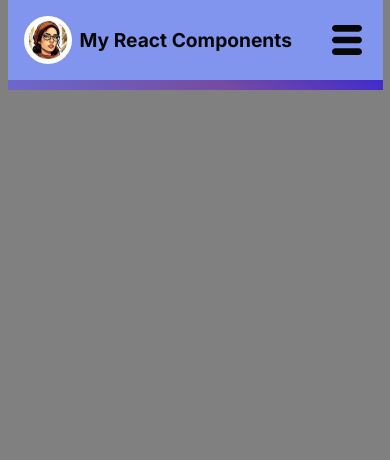
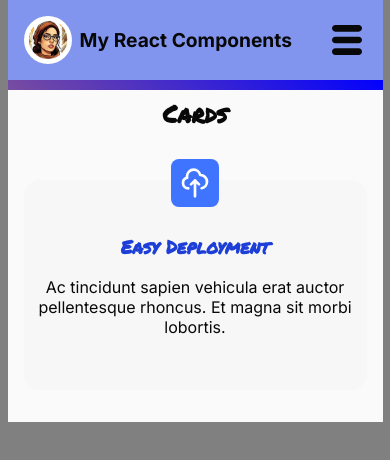
Before and after one commit to RosaBen/react-components-scrimba, a React (Vite) app: page /cards in a window 390 px wide. Before the commit this address had no page. Shown: the top 460 px of the page. Built offline with nearby package versions, Linux system fonts and the light colour scheme.

Commit message:
added card mobile first

```diff
--- a/src/App.jsx
+++ b/src/App.jsx
@@ -9,12 +9,15 @@ import Header from "./components/Header";
 import Home from "./pages/Home";
 import Badges from "./pages/Badges";
 import Banners from "./pages/Banners";
+import Cards from "./pages/Cards";
 import Testimonials from "./pages/Testimonials";
+import Toasts from "./pages/Toasts";
 
 // styles
 import "./assets/styles/main.css";
 import "./assets/styles/badges.css";
 import "./assets/styles/banners.css";
+import "./assets/styles/cards-toasts.css";
 import "./assets/styles/testimonials.css";
 import "./assets/styles/responsive.css";
 
@@ -36,7 +39,9 @@ function App() {
             <Route path="/" element={<Home />} />
             <Route path="/badges" element={<Badges />} />
             <Route path="/banners" element={<Banners />} />
+            <Route path="/cards" element={<Cards />} />
             <Route path="/testimonials" element={<Testimonials />} />
+            <Route path="/toasts" element={<Toasts />} />
           </Routes>
         </div>
       </ToggleContext.Provider>
--- a/src/assets/styles/banners.css
+++ b/src/assets/styles/banners.css
@@ -1,14 +1,3 @@
-main {
-  margin-top: 2rem;
-}
-
-.banners {
-  padding: 1rem;
-  display: grid;
-  grid-template-columns: 1fr;
-  place-items: center;
-}
-
 .banners h2 {
   margin-bottom: 1rem;
 }
--- /dev/null
+++ b/src/assets/styles/cards-toasts.css
@@ -0,0 +1,30 @@
+.cards .card-container {
+  display: flex;
+  flex-direction: column;
+  justify-content: center;
+  text-align: center;
+  background: #f7f7f7;
+  margin-top: 3rem;
+  height: 210px;
+  border-radius: 1rem;
+  position: relative;
+}
+
+.cards .card-container img {
+  width: 3rem;
+  height: 3rem;
+  background: #3f75fe;
+  padding: 0.5rem;
+  align-self: center;
+  position: absolute;
+  top: -10%;
+  border-radius: 0.5rem;
+}
+
+.cards .txt h3 {
+  margin-bottom: 1rem;
+}
+
+.cards .card-container:hover {
+  box-shadow: 2px 2px 5px #3f75fe;
+}
--- a/src/assets/styles/main.css
+++ b/src/assets/styles/main.css
@@ -3,6 +3,13 @@
   max-width: 375px;
   margin: 0 auto;
   background: #fafafa;
+}
+
+main {
+  display: grid;
+  place-items: center;
+  padding: 1rem 1rem 2rem;
+  grid-template-columns: 1fr;
 }
 
 nav .desktop-nav {
--- a/src/assets/styles/testimonials.css
+++ b/src/assets/styles/testimonials.css
@@ -1,10 +1,3 @@
-.testimonials {
-  display: grid;
-  grid-template-columns: 1fr;
-  place-items: center;
-  margin-top: 2rem;
-}
-
 /* with picture */
 
 .blue-bg {
--- /dev/null
+++ b/src/pages/Cards.jsx
@@ -0,0 +1,18 @@
+import upload from "../assets/images/cloudUpload.svg";
+export default function Cards() {
+  return (
+    <main className="cards">
+      <h2>Cards</h2>
+      <div className="card-container">
+        <img src={upload} alt="upload" className="upload" />
+        <section className="txt">
+          <h3>Easy Deployment</h3>
+          <p>
+            Ac tincidunt sapien vehicula erat auctor pellentesque rhoncus. Et
+            magna sit morbi lobortis.
+          </p>
+        </section>
+      </div>
+    </main>
+  );
+}
--- /dev/null
+++ b/src/pages/Toasts.jsx
@@ -0,0 +1,3 @@
+export default function Toasts() {
+  return <></>;
+}
```
Also changed, not shown: src/assets/styles/responsive.css (+4 -4 lines).
